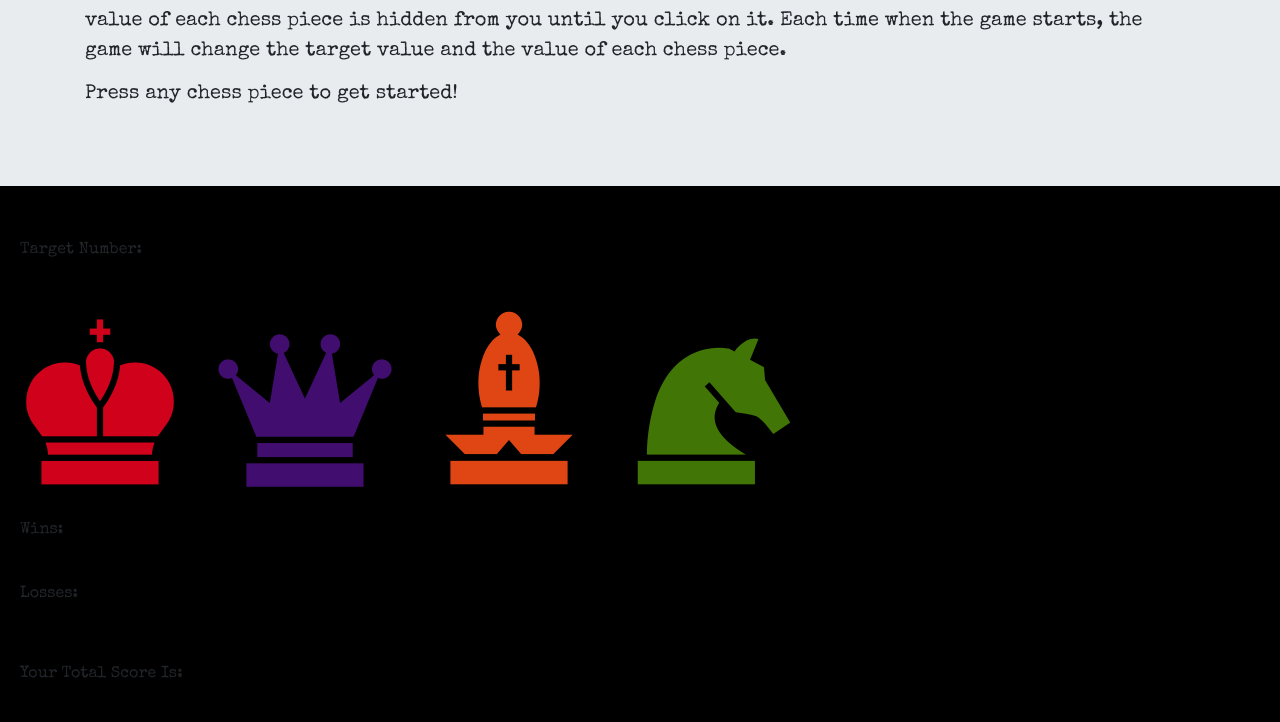
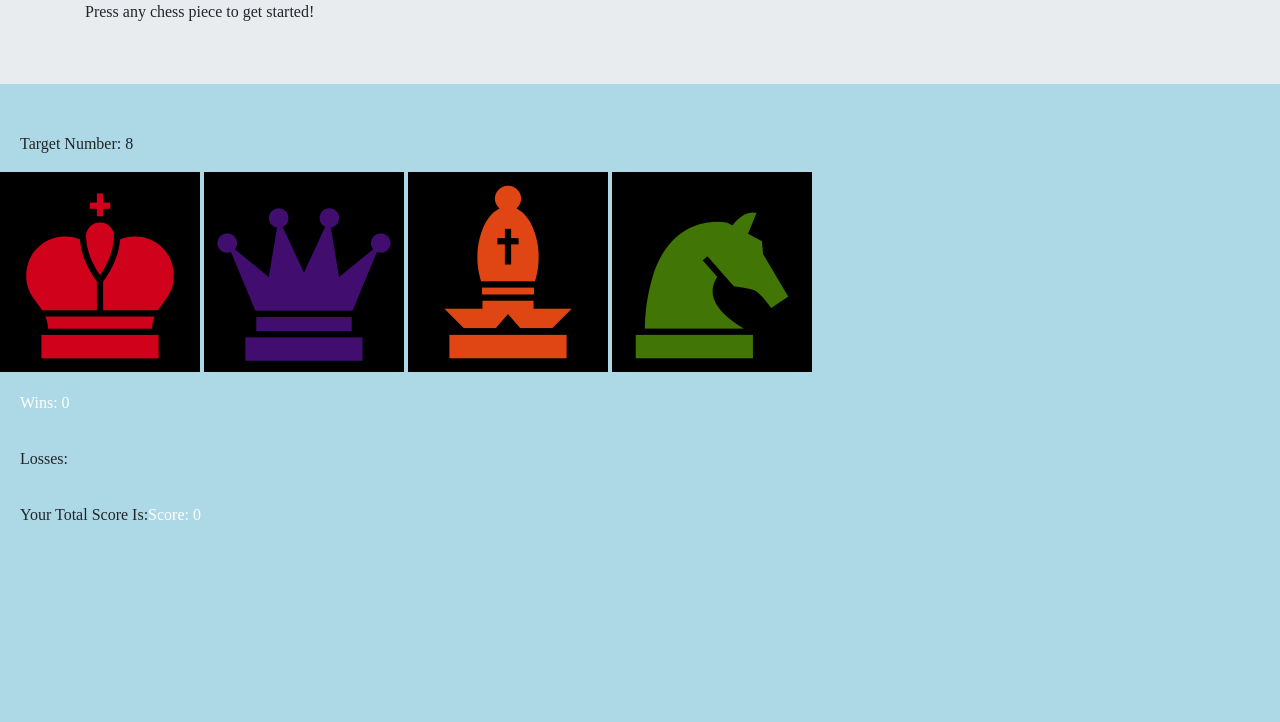
Before and after one commit to JohannaCasimirMahoney/unit-4-game, a plain HTML site: page index.html in a window 1280 px wide. Shown: the part 223-945 px from the top of the page. After the commit the page ends 800 px from the top, so only its background shows below. Drawn offline with nearby package versions, Linux system fonts and the light colour scheme.

Commit message:
added some functions

```diff
--- a/assets/css/style.css
+++ b/assets/css/style.css
@@ -2,5 +2,19 @@ body {
 font-family: 'Kaushan Script', cursive;
 font-family: 'Special Elite', cursive;
 
-background-color: black
+background-color: lightblue;
+
 }
+
+#debug{
+    color: white;
+}
+#wins{
+    color: white;
+}
+#losses{
+    color: white;
+}
+#score{
+    color: white;
+}
--- a/assets/javascript/game.js
+++ b/assets/javascript/game.js
@@ -1,24 +1,64 @@
-
-//TODO: What to track
 //TODO: Track Number Of Wins
 //TODO: Track Number Of Losses
-//TODO: Choose A Target Number
-//TODO: Your Total Score Is
+//TODO: Trak A Target Number
+//TODO: Score
+//TODO: Track Chess Piece
+
+var wins = 0;
+var looses = 0;
+var TargetNumber = 0;
+var score = 0;
+var king = 0;
+var queen = 0;
+var bishop = 0;
+var knight = 0;
+
+function settarget() {
+    TargetNumber = Math.floor(Math.random() * 29) + 1;
+}
+
+
+function startgame() {
+    settarget();
+    score = 0;
+
+    king = Math.floor(Math.random() * 10) + 1; //add for all the other pieces
+    queen = Math.floor(Math.random() * 15) + 1; //add for all the other pieces
+
+
+    $("#score").text("Score: " + score.toString());
+    $("#wins").text("Wins: " + wins.toString());
+    $("#targetNumber").text("Target Number: " + TargetNumber.toString());
+}
 
 
 
-//TODO: What to do
-//TODO: Each Item needs a radom hidden number between 1-20
+$(document).ready(function () {
+    startgame();
+    // $("#wins").css('color', 'white');
+    $("#king").click(function () {
+        // $("#wins").css('color', 'white');
+        $("#debug").text("you choose the king");
+        score += king;
+        $("#score").text("Score: " + score.toString());
+    });
+
+    $("#queen").click(function () {
+        // $("#wins").css('color', 'white');
+        $("#debug").text("you choose the queen");
+        score += queen;
+        $("#score").text("Score: " + score.toString());
+    });
+
+
+});
+
+
 
 //TODO: Add Item 1 needs a radom number
 //TODO: Add Item 2 needs a radom number
 //TODO: Add Item 3 needs a radom number
 //TODO: Add Item 4 needs a radom number
-
-//TODO: Click Item 1 needs a radom number
-//TODO: Click Item 2 needs a radom number
-//TODO: Click Item 3 needs a radom number
-//TODO: Click Item 4 needs a radom number
 
 
 //TODO: Add clicks to each item to add points to user score
@@ -35,7 +75,8 @@
 
 //TODO: Restart the Game
 
-var wins = 0;
-var looses = 0;
+
+
+
 
 //TODO: Use key events for numbers that players press
--- a/index.html
+++ b/index.html
@@ -9,6 +9,8 @@
     <link rel="stylesheet" href="https://stackpath.bootstrapcdn.com/bootstrap/4.3.1/css/bootstrap.min.css"
         integrity="sha384-ggOyR0iXCbMQv3Xipma34MD+dH/1fQ784/j6cY/iJTQUOhcWr7x9JvoRxT2MZw1T" crossorigin="anonymous">
     <link rel="stylesheet" type="text/css" href="assets/css/style.css">
+    <link rel="stylesheet" type="text/css" href="assets/css/reset.css">
+    <script src="https://ajax.googleapis.com/ajax/libs/jquery/3.3.1/jquery.min.js"></script>
 
 
     <title>Chess Collection</title>
@@ -28,39 +30,31 @@
                 number. The value of each chess piece is hidden from you until you click on it. Each time when the game
                 starts, the game will change the target value and the value of each chess piece. </p>
             <h5>
+                <br />
                 <p>Press any chess piece to get started!</p>
+
             </h5>
         </div>
     </div>
 
 
     <div class="card-body">
-        Target Number:<span id="targetNumber"></span></p>
+        <span id="targetNumber">Target Number:</span>
 
     </div>
 
-    <img src="./assets/images/chess-king.png">
-    <img src="./assets/images/chess-queen.png">
-    <img src="./assets/images/chess-bishop.png">
-    <img src="./assets/images/chess-knight.png">
-
-    <script>
-        document.body.addEventListener("click", event => {
-            if (event.target.nodeName == "BUTTON") {
-                console.log("Clicked", event.target.textContent);
-            }
-        });
-
-
-    </script>
-
-    <!-- <button onclick="myFunction()"></button>
-     </button> -->
+    <img id="king" src="./assets/images/chess-king.png">
+    <img id="queen" src="./assets/images/chess-queen.png">
+    <img id="bishop" src="./assets/images/chess-bishop.png">
+    <img id="knight" src="./assets/images/chess-knight.png">
 
 
 
+    <div id="debug"></div>
+
+
     <div class="card-body">
-        <p class="card-text">Wins:<span id="wins"></span></p>
+        <p class="card-text"><span id="wins">Wins:</span></p>
     </div>
     </div>
 
@@ -73,7 +67,7 @@
 
 
     <div class="card-body">
-        Your Total Score Is:<span id="YourTotalScoreIs"></span></p>
+        Your Total Score Is:<span id="score"></span></p>
 
     </div>
     </div>
@@ -81,7 +75,16 @@
 
     <script src="assets/javascript/game.js"></script>
 
-    </head>
+    <script>
+        document.body.addEventListener("click", event => {
+            if (event.target.nodeName == "BUTTON") {
+                console.log("Clicked", event.target.textContent);
+            }
+        });
+
+
+    </script>
+
 </body>
 
 </html>
```
Also changed, not shown: 1 other file.
